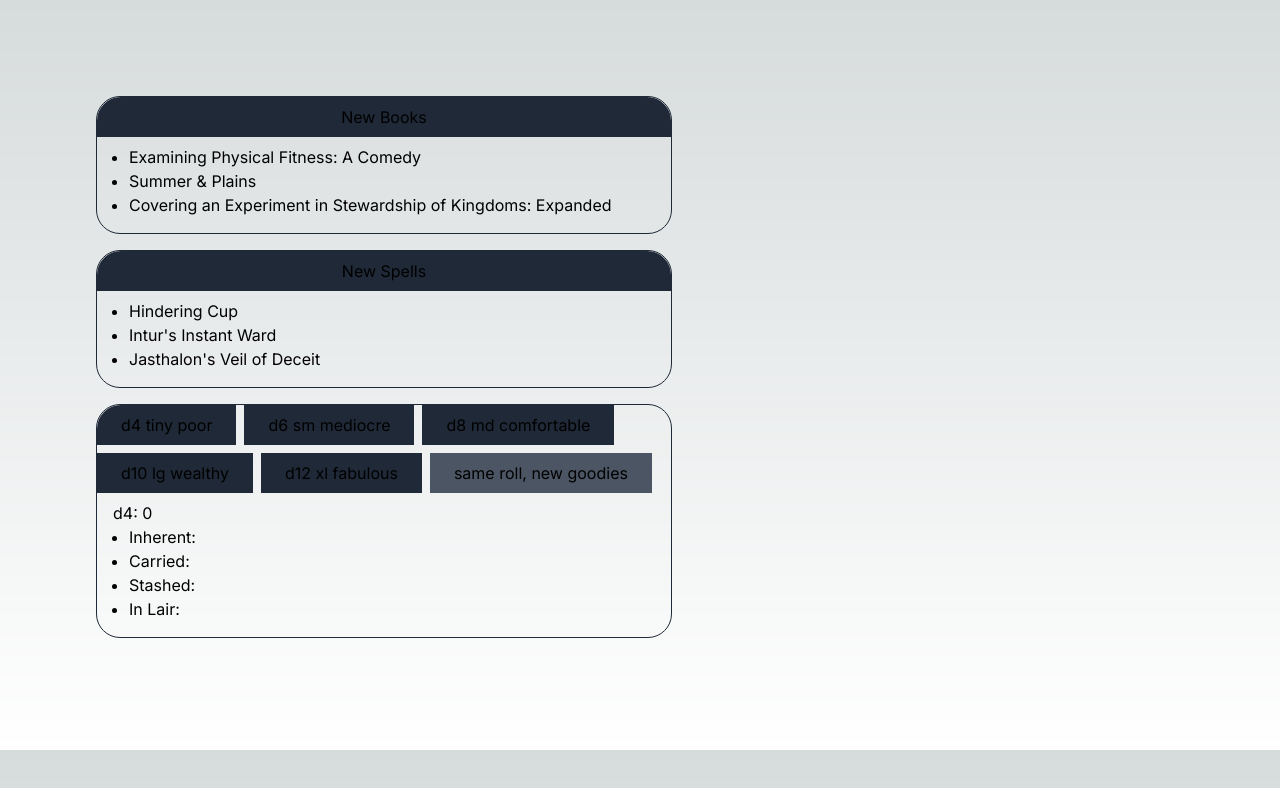
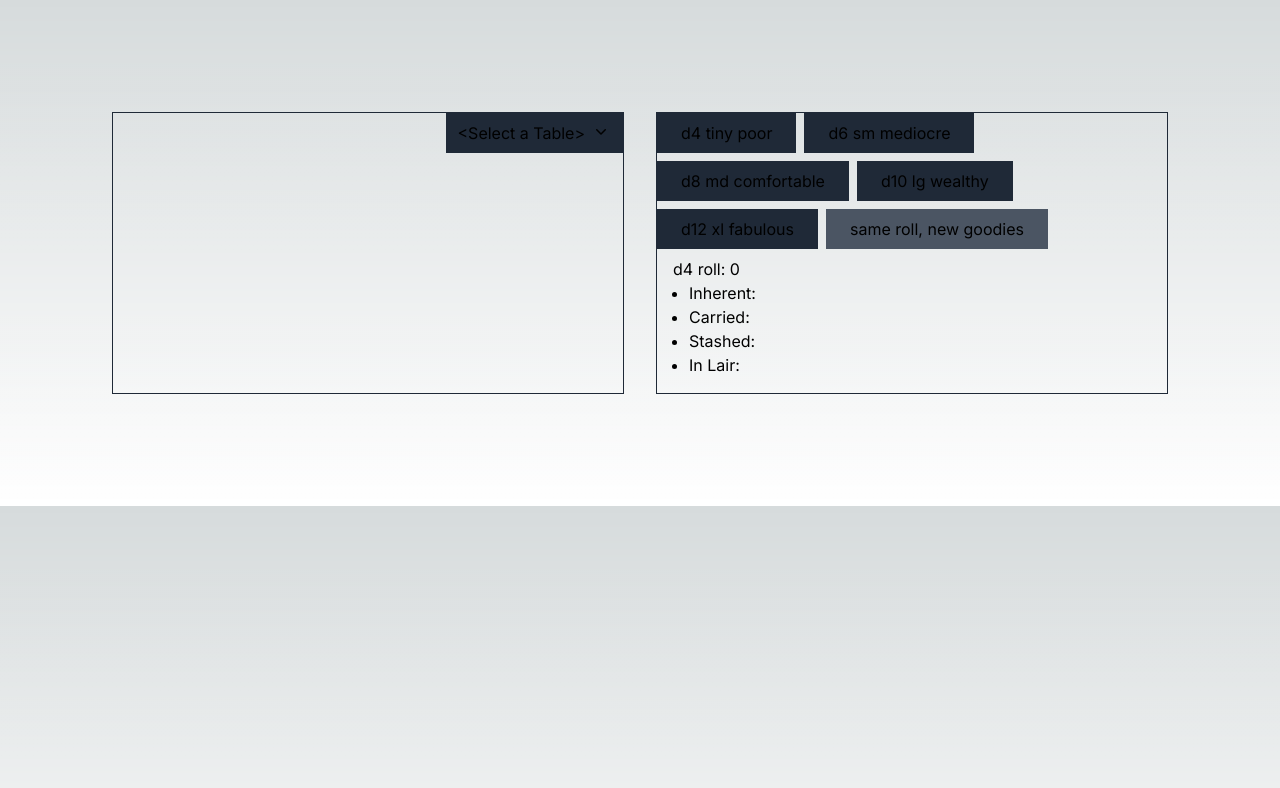
Before and after one commit to godzig/freebooter-dm-screen, a Next.js app: page / in a window 1280 px wide. Shown: the top 788 px of the page. Built offline with nearby package versions, Linux system fonts and the light colour scheme.

Commit message:
ItemRoller: a dropdown menu for generating rolls by type

```diff
--- a/src/app/page.tsx
+++ b/src/app/page.tsx
@@ -1,23 +1,21 @@
 'use client'
 
 // import Image from "next/image";
-import dynamic from 'next/dynamic'
+import dynamic from 'next/dynamic';
 
-const Book = dynamic(() => import('../components/Book'), { ssr: false })
-const Booty = dynamic(() => import('../components/Booty'), { ssr: false })
-const SpellName = dynamic(() => import('../components/SpellName'), { ssr: false })
+const Book = dynamic(() => import('../components/Book'), { ssr: false });
+const Booty = dynamic(() => import('../components/Booty'), { ssr: false });
+const ItemRoller = dynamic(() => import('../components/ItemRoller'), { ssr: false });
+const SpellName = dynamic(() => import('../components/SpellName'), { ssr: false });
 
 export default function Home() {
 
   return (
-    <main className="flex flex-col p-2 md:p-24 max-w-3xl">
-      <div className="flex flex-col border rounded-3xl border-gray-800 pt-0 pb-4 mb-4">
-        <Book count="3" />
+    <main className="grid grid-cols-2 p-2 lg:p-24 ">
+      <div className="border border-gray-800 pt-0 pb-4 m-4">
+        <ItemRoller />
       </div>
-      <div className="flex flex-col border rounded-3xl border-gray-800 pt-0 pb-4 mb-4">
-        <SpellName count="3" />
-      </div>
-      <div className="flex flex-col border rounded-3xl border-gray-800 pt-0 pb-4 mb-4">
+      <div className="border border-gray-800 pt-0 pb-4 m-4">
         <Booty />
       </div>
     </main>
--- a/src/app/utils.js
+++ b/src/app/utils.js
@@ -1,12 +1,15 @@
 
-export function listItems(props, newItemFunction){
+export function listItems(props, newItemFunction) {
     const items = []
 
     let count = (props && props.count) || 1;
-    for (let i = 0; i < count; i++) {
-        items.push(<li key={i}>{newItemFunction(props)}</li>);
+    if (typeof newItemFunction === 'function') {
+        for (let i = 0; i < count; i++) {
+            const dropCount = {...props};
+            delete dropCount.count;
+            items.push(<li key={i}>{newItemFunction(dropCount)}</li>);
+        }
     }
-
     return (
         <ul className="list-disc mx-8">{items}</ul>
     );
@@ -35,7 +38,7 @@ export function roll(dice) {
     let updatedDice;
 
     if (typeof dice === 'string') {
-        updatedDice = {'str': dice};
+        updatedDice = { 'str': dice };
     } else {
         updatedDice = dice;
     }
@@ -55,7 +58,7 @@ export function roll(dice) {
     for (let i = 0; i < numDice; i++) {
         result += Math.floor(Math.random() * diceType) + 1;
     }
-    updatedDice = {'str': dice.str, 'result': result};
+    updatedDice = { 'str': dice.str, 'result': result };
 
     return (updatedDice);
 }
--- a/src/components/BodyPart.js
+++ b/src/components/BodyPart.js
@@ -1,6 +1,7 @@
 import { listItems, mapKeys, roll } from '../app/utils'
 
-export function newBodyPart(bootyDie) {
+export function newBodyPart(props) {
+    const bootyDie = props.str;
     const propertyFullText = {
         augmentation: 'augmentation/enhancement',
         charm: 'charm/ward/talisman',
--- a/src/components/Book.js
+++ b/src/components/Book.js
@@ -7,7 +7,7 @@ const topic = ["History ", "Dwarves ", "Undeath ", "Magic ", "Runes ", "Demons "
 const subtitle = [": A Modern Deconstruction ", ": A Refutation ", ": A Shocking Revelation ", ": Threat or Menace? ", ": A Critical Examination ", ": Memoirs of a Witness ", ": The Authoritative Stance ", ": The Definitive Reference ", ": The Journal of [NPCName] ", ": A Deconstruction", ": Path to the Truth ", ": What You've Been Missing ", ": The Essential Primer ", ": Aligning Perspectives ", ": A Paradigm Shift ", ": The Shocking Truth ", ": What You Must Know ", ": An Illustrated Guide for Children ", ": Expanded", "Revised", ": Annotated", ": A Surprising Conclusion ", ": What They Don't Want You to Know ", ": A Practical Guide ", ": A How-To Guide ", ": The Unauthorized Tell-All ", ": An Expert's Opinion ", ": A Novel ", ": The Surprisingly Alluring Truth ", ": A Revelation ", ": A Summary", ": Abridged", ": A Modern Translation", ": A Rebuttal", ": A Cookbook", ": A History", ": Illuminated Edition", ": A Play in Three Acts", ": An Introduction", ": A Primer", ": For the Aspiring Novice", ": In Verse", ": The Lost Pages", ": Recovered", ": A Romance", ": A Comedy", ": A Tragedy", ": Illustrated", ": With Sheet Music", ": A Fable", ": In Rhyme"];
 const preposition = ["Toward ", "On ", "About ", "Regarding ", "Concerning ", "Within ", "Preceding ", "Unto ", "After ", "Upon ", "Without ", "In Defense of ", "Against ", "Describing ", "Navigating ", "Bumbling through ", "Meandering through ", "Strolling through ", "Interpreting ", "Reimagining ", "Debating ", "From ", "To ", "An Attack on ", "Discovering ", "Uncovering ", "Recovering ", "Covering ", "Touching on ", "Summarizing ", "Collecting ", "Revealing ", "Setting aside ", "Embracing ", "Re-evaluating ", "Recording ", "Capturing ", "Being ", "Examining ", "Re-examining ", "Rediscovering ", "Refuting "];
 
-function newBookName() {
+export function newBookName() {
     let bookName = '';
     if (Math.random() <= 0.5) { bookName += pick(preposition); }
     if (Math.random() <= 0.5) { bookName += pick(type); }
--- a/src/components/Booty.js
+++ b/src/components/Booty.js
@@ -1,5 +1,5 @@
+import { useState } from 'react';
 import { roll } from '../app/utils';
-import { useState } from 'react';
 import bodyPart from './BodyPart';
 import personalItem from './PersonalItem';
 import trinket from './Trinket';
@@ -32,32 +32,32 @@ export default function Booty() {
             2: () => {
                 updatedBooty.Inherent = 'nothing of note';
                 updatedBooty.Carried = `currency worth ${roll('2d10').result} sp`;
-                updatedBooty.Stashed = personalItem({...dice, count: roll('d4').result});
-                updatedBooty['In Lair'] = personalItem({...dice, count: roll('d6').result});
+                updatedBooty.Stashed = personalItem({ ...dice, count: roll('d4').result });
+                updatedBooty['In Lair'] = personalItem({ ...dice, count: roll('d6').result });
             },
             3: () => {
                 updatedBooty.Inherent = 'nutriment worth (HP/2) rations';
-                updatedBooty.Carried = personalItem({...dice});
-                updatedBooty.Stashed = trinket({...dice, count: roll('d4').result});
-                updatedBooty['In Lair'] = trinket({...dice, count: roll('d6').result});
+                updatedBooty.Carried = personalItem({ ...dice });
+                updatedBooty.Stashed = trinket({ ...dice, count: roll('d4').result });
+                updatedBooty['In Lair'] = trinket({ ...dice, count: roll('d6').result });
             },
             4: () => {
-                updatedBooty.Inherent = bodyPart(dice.str);
-                updatedBooty.Carried = trinket({...dice});
+                updatedBooty.Inherent = bodyPart({ ...dice });
+                updatedBooty.Carried = trinket({ ...dice });
                 updatedBooty.Stashed = `currency worth ${roll('4d10').result} sp`;
                 updatedBooty['In Lair'] = `currency worth ${roll('6d10').result} sp`;
             },
             5: () => {
                 updatedBooty.Inherent = 'nutriment worth (HP/2) rations';
                 updatedBooty.Carried = `currency worth ${roll('4d10').result} sp`;
-                updatedBooty.Stashed = gem({...dice, count: roll('d4').result});
-                updatedBooty['In Lair'] = gem({...dice, count: roll('d6').result});
+                updatedBooty.Stashed = gem({ ...dice, count: roll('d4').result });
+                updatedBooty['In Lair'] = gem({ ...dice, count: roll('d6').result });
             },
             6: () => {
-                updatedBooty.Inherent = bodyPart(dice.str);
-                updatedBooty.Carried = gem({...dice});
-                updatedBooty.Stashed = jewelry({...dice});
-                updatedBooty['In Lair'] = jewelry({...dice, count: roll('d4').result});
+                updatedBooty.Inherent = bodyPart({ ...dice });
+                updatedBooty.Carried = gem({ ...dice });
+                updatedBooty.Stashed = jewelry({ ...dice });
+                updatedBooty['In Lair'] = jewelry({ ...dice, count: roll('d4').result });
             },
             7: () => {
                 updatedBooty.Inherent = 'nutriment worth (HP/2) rations';
@@ -66,10 +66,10 @@ export default function Booty() {
                 updatedBooty['In Lair'] = `currency worth ${roll('10d10').result} sp`;
             },
             8: () => {
-                updatedBooty.Inherent = bodyPart(dice.str);
-                updatedBooty.Carried = jewelry({...dice});
-                updatedBooty.Stashed = rarity({...dice});
-                updatedBooty['In Lair'] = rarity({...dice});
+                updatedBooty.Inherent = bodyPart({ ...dice });
+                updatedBooty.Carried = jewelry({ ...dice });
+                updatedBooty.Stashed = rarity({ ...dice });
+                updatedBooty['In Lair'] = rarity({ ...dice });
             },
             9: () => {
                 updatedBooty.Inherent = 'nutriment worth (HP/2) rations';
@@ -78,10 +78,10 @@ export default function Booty() {
                 updatedBooty['In Lair'] = `currency worth ${5 * roll('10d10').result} sp`;
             },
             10: () => {
-                updatedBooty.Inherent = bodyPart(dice.str);
-                updatedBooty.Carried = rarity({...dice});
-                updatedBooty.Stashed = rarity({...dice});
-                updatedBooty['In Lair'] = rarity({...dice, count: roll('d4').result});
+                updatedBooty.Inherent = bodyPart({ ...dice });
+                updatedBooty.Carried = rarity({ ...dice });
+                updatedBooty.Stashed = rarity({ ...dice });
+                updatedBooty['In Lair'] = rarity({ ...dice, count: roll('d4').result });
             },
             11: () => {
                 updatedBooty.Inherent = 'none';
@@ -91,9 +91,9 @@ export default function Booty() {
             },
             12: () => {
                 updatedBooty.Inherent = 'none';
-                updatedBooty.Carried = magicItem({...dice});
-                updatedBooty.Stashed = magicItem({...dice});
-                updatedBooty['In Lair'] = magicItem({...dice});
+                updatedBooty.Carried = magicItem({ ...dice });
+                updatedBooty.Stashed = magicItem({ ...dice });
+                updatedBooty['In Lair'] = magicItem({ ...dice });
             }
         };
 
@@ -105,8 +105,8 @@ export default function Booty() {
 
     return (
         <div className="px-0">
-            <button onClick={() => bootyRoll({ 'str': 'd4' })} className="bg-gray-800 hover:bg-gray-900 p-2 px-6 mb-2 mr-2 rounded-tl-3xl">d4 tiny poor</button>
-            {[['d6 sm mediocre', 'd6'],
+            {[['d4 tiny poor', 'd4'],
+            ['d6 sm mediocre', 'd6'],
             ['d8 md comfortable', 'd8'],
             ['d10 lg wealthy', 'd10'],
             ['d12 xl fabulous', 'd12']
@@ -115,7 +115,7 @@ export default function Booty() {
             ))
             }
             <button onClick={() => updateBooty(dice)} className="bg-gray-600 hover:bg-gray-700 p-2 px-6 mb-2 mr-2">same roll, new goodies</button>
-            <p className="mx-4">{dice.str}: {dice.result}</p>
+            <p className="mx-4">{dice.str} roll: {dice.result}</p>
             <ul className="list-disc mx-8">
                 {orderedBooty.map((where, i) => (
                     <li key={i}>{where}: {booty[where]}</li>
--- /dev/null
+++ b/src/components/ItemRoller.js
@@ -0,0 +1,76 @@
+import { useState } from 'react'
+import { Menu } from '@headlessui/react'
+import { ChevronDownIcon } from '@heroicons/react/20/solid'
+
+import { enchantedJewelry, enchantedScroll, newPotion, newMiscellaneous, newGarb, newWandStaffRod, newWeapon, newArmorShield } from './MagicItem'
+import { newBookName } from './Book'
+import { newSpecialtyKit } from './MiscBootyDetails'
+import { newSpellName } from './SpellName'
+import { newBodyPart } from './BodyPart';
+import { newPersonalItem } from './PersonalItem';
+import { newTrinket } from './Trinket';
+import { newGem } from './Gem';
+import { newJewelry } from './Jewelry';
+import { newTradeGood, newBookScroll, newArtObject, newRarity } from './Rarity';
+import { newMagicItem } from './MagicItem';
+import { listItems } from '../app/utils'
+
+
+// will likely need a booty die level option
+// and a count option
+
+export default function ItemRoller() {
+    const [table, setTable] = useState({ tableTitle: '<Select a Table>', tableFunction: '', str: 'd12', result: 12, count: 10 });
+
+    function updateTable([tableTitle, tableFunction]) {
+        setTable({ ...table, tableTitle, tableFunction });
+    }
+
+    const menuMap = [
+        ['Armor / Shield', newArmorShield],
+        ['Art Object', newArtObject],
+        ['Body part', newBodyPart],
+        ['Book Names', newBookName],
+        ['Book Types', newBookScroll],
+        ['Garb', newGarb],
+        ['Gem', newGem],
+        ['Jewelry', newJewelry],
+        ['Jewelry (magic)', enchantedJewelry],
+        ['Magic Item', newMagicItem],
+        ['Miscellaneous', newMiscellaneous],
+        ['Personal Item', newPersonalItem],
+        ['Potion', newPotion],
+        ['Rarity', newRarity],
+        ['Spell Scroll', enchantedScroll],
+        ['Specialty Kit', newSpecialtyKit],
+        ['Spell', newSpellName],
+        ['Trade Good', newTradeGood],
+        ['Trinket', newTrinket],
+        ['Wand, Staff, Rod', newWandStaffRod],
+        ['Weapon', newWeapon],
+    ];
+
+    return (
+        <>
+            <Menu as="div" className="text-left float-right">
+                <Menu.Button className="inline-flex w-full gap-x-1.5 bg-gray-800 px-3 py-2 hover:bg-gray-900">
+                    {table.tableTitle}
+                    <ChevronDownIcon className="h-5 w-5" aria-hidden="true" />
+                </Menu.Button>
+
+                <Menu.Items className="right-0 mt-2 w-40 origin-top-right bg-gray-800 focus:outline-none">
+                    {menuMap.map((tableOption, i) => (
+                        <Menu.Item key={i}>
+                            <button key={i} onClick={() => updateTable(tableOption)} className="w-full text-left py-2 px-4 bg-gray-800 hover:bg-gray-700">
+                                {tableOption[0]}
+                            </button>
+                        </Menu.Item>
+                    ))}
+                </Menu.Items>
+            </Menu>
+            <div className="py-4">
+                {listItems(table, table.tableFunction)}
+            </div>
+        </>
+    )
+}
--- a/src/components/Jewelry.js
+++ b/src/components/Jewelry.js
@@ -2,7 +2,7 @@ import { listItems, mapKeys, pick, roll } from '../app/utils';
 import { newGem } from './Gem';
 import { newWeapon, newArmorShield, newWandStaffRod } from './MagicItem';
 
-function newJewelry(props) {
+export function newJewelry(props) {
     const bootyDie = props.str;
     const weapon = newWeapon();
     const armor = newArmorShield();
--- a/src/components/MagicItem.js
+++ b/src/components/MagicItem.js
@@ -32,7 +32,7 @@ export function newMagicItem(props) {
     return magicItem;
 }
 
-function enchantedScroll() {
+export function enchantedScroll() {
     const spell = newSpellName();
     return (`${spell}, a scroll`);
 }
@@ -213,7 +213,7 @@ export function newGarb() {
     return garb;
 }
 
-function enchantedJewelry() {
+export function enchantedJewelry() {
     const jewelryMap = {
         10: 'Amulet',
         11: 'Anklet',
--- a/src/components/PersonalItem.js
+++ b/src/components/PersonalItem.js
@@ -5,7 +5,7 @@ import { newBookScroll, newTradeGood } from './Rarity';
 import { newSpecialtyKit } from './MiscBootyDetails';
 
 
-function newPersonalItem(props) {
+export function newPersonalItem(props) {
     const bootyDie = props.str;
 
     const generateClothing = () => {
--- a/src/components/Trinket.js
+++ b/src/components/Trinket.js
@@ -1,6 +1,6 @@
 import { listItems, mapKeys, roll } from '../app/utils';
 
-function newTrinket(props) {
+export function newTrinket(props) {
     const generateMaterials = () => {
         let materialMap = {
             1: ['wood/stone/cloth/shell/bone/horn/feather', 1],
```
Also changed, not shown: package.json (+7 -5 lines), 2 other files (tests, documents, lock files or other folders).
